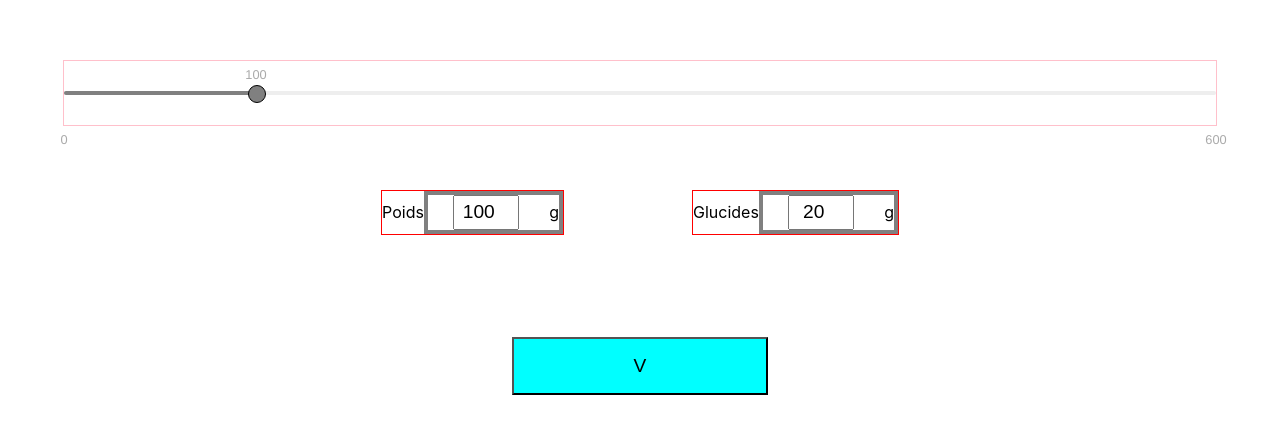
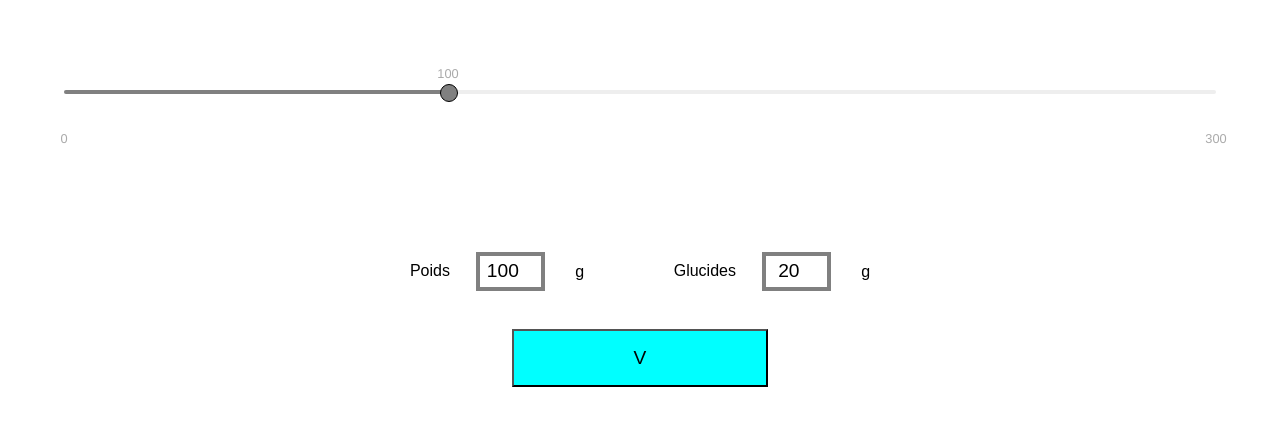
Before and after one commit to WildCodeSchool/Paris-0919-P2-Diabete, a React (Create React App) app in the folder ohmyg/: page / in a window 1280 px wide. Shown: the part 196-630 px from the top of the page. Built offline with nearby package versions, Linux system fonts and the light colour scheme.

Commit message:
css font-size

```diff
--- a/ohmyg/src/components/pages/calculation/CarbCalculation.css
+++ b/ohmyg/src/components/pages/calculation/CarbCalculation.css
@@ -12,7 +12,7 @@
 
 .input-range {
    width: 90%;
-   border: 1px solid pink;
+   /* border: 1px solid pink; */
    height: 5vw;
 }
 
@@ -27,10 +27,7 @@ input{
    font-size:1.2em;
 }
 
-.borderInputLabel{
-   border: 4px solid grey;
 
-}
 
 /*ALIGNEMENT OF SLIDER AND INPUT FOODWEIGHT */
 
@@ -42,22 +39,17 @@ input{
 .inputWeightCarbo{
    display: flex;
    flex-direction: row;
-   /* border: 1px solid greenyellow; */
 }
 
 .inputWeight, .inputCarbo{
-   border: 1px solid red;
-   /* padding: 0;
-   width: 10vw;
-   height: 5vw; */
    display: flex;
    align-items: center;
-   margin: 5vw;
+   margin: 10vw 3.5vw 0 3.5vw;
 }
 
 .foodWeight, .carbohydrate{
    margin: auto 2vw;
-
+   border: 4px solid grey;
 }
 
 .blockFoodWeight{
@@ -70,6 +62,12 @@ input{
    margin-top: 20vw;
 }
 
+/* FONT-SIZE */
+
+label{
+   font-size: 1em;
+   font-family: "Barlow", sans-serif;
+}
 
 /* BUTTON */
 
--- a/ohmyg/src/components/pages/calculation/CarbCalculation.js
+++ b/ohmyg/src/components/pages/calculation/CarbCalculation.js
@@ -26,7 +26,7 @@ class CarbCalculation extends React.Component {
                         <InputRange
                             className="input-range"
                             step={0.5}
-                            maxValue={600}
+                            maxValue={300}
                             minValue={0}
                             value={this.state.value}
                             onChange={value => this.setState({ value })} />
@@ -49,7 +49,7 @@ class CarbCalculation extends React.Component {
                             <div className='borderInputLabel'>
                                 <input
                                     className="carbohydrate"
-                                    type='number'
+                                    type="number"
                                     value={this.state.carb100g*this.state.value/100}
                                 />
                                 <label> g</label>
--- a/ohmyg/src/components/pages/calculation/InsulinCalculation.css
+++ b/ohmyg/src/components/pages/calculation/InsulinCalculation.css
@@ -161,7 +161,6 @@ button{
 .warningCalcul{
     font-size: 1.0em;
     color : #a13df9;
-    /* border: 4px solid #8c31c9; */
     margin: 1em auto 1em auto;
     width: 90%;
 }
```
